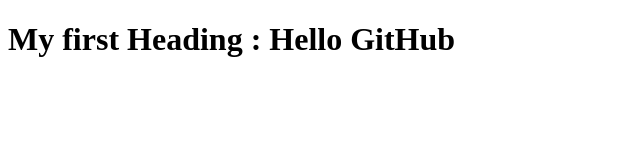
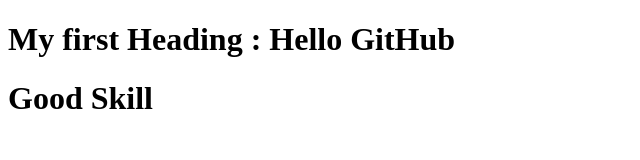
Before and after one commit to ApiPrab/git101, a plain HTML site: page index.html in a window 1280 px wide. Shown: the whole page, without its empty margins (0-640 px from the left). Drawn offline with Linux system fonts and the light colour scheme.

Commit message:
add Good skill

```diff
--- a/index.html
+++ b/index.html
@@ -3,5 +3,6 @@
 
 <body>
     <h1>My first Heading : Hello GitHub</h1>
+    <h1>Good Skill</h1>
 </body>
 </html>
```
